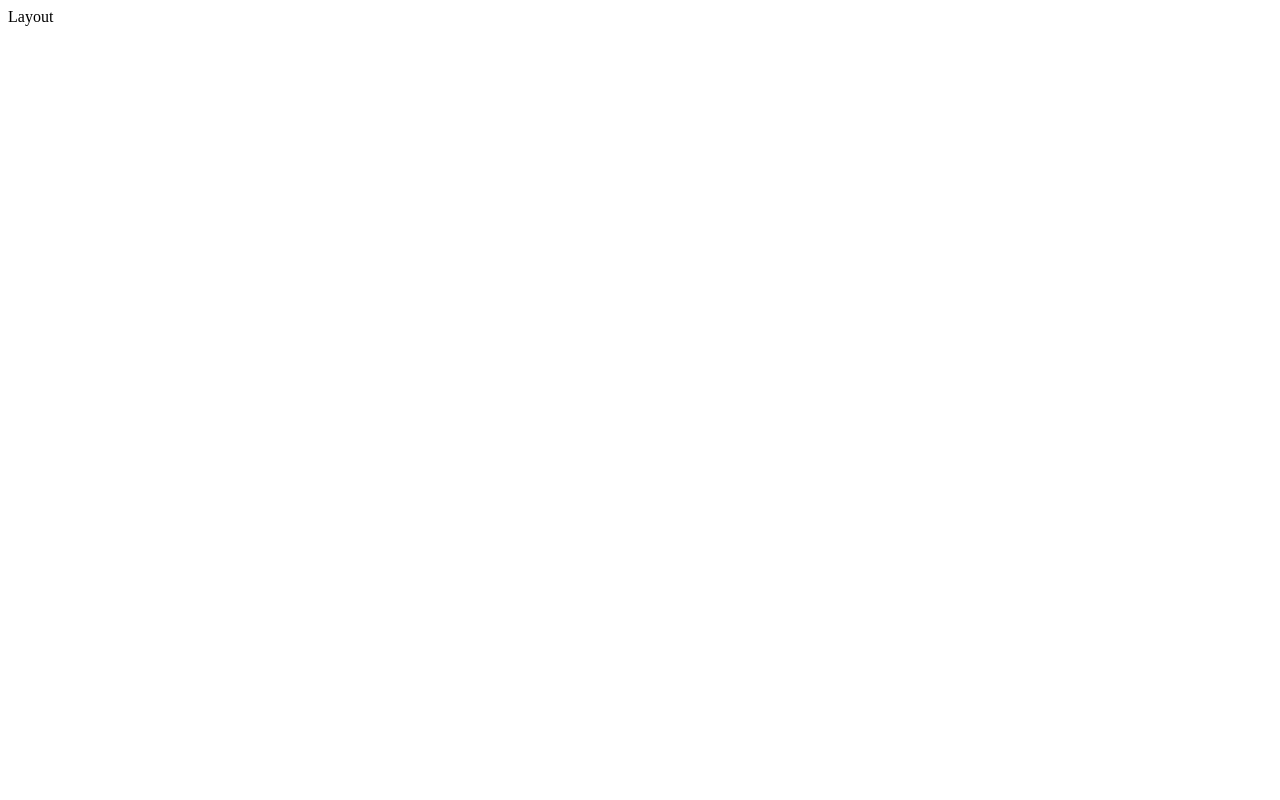
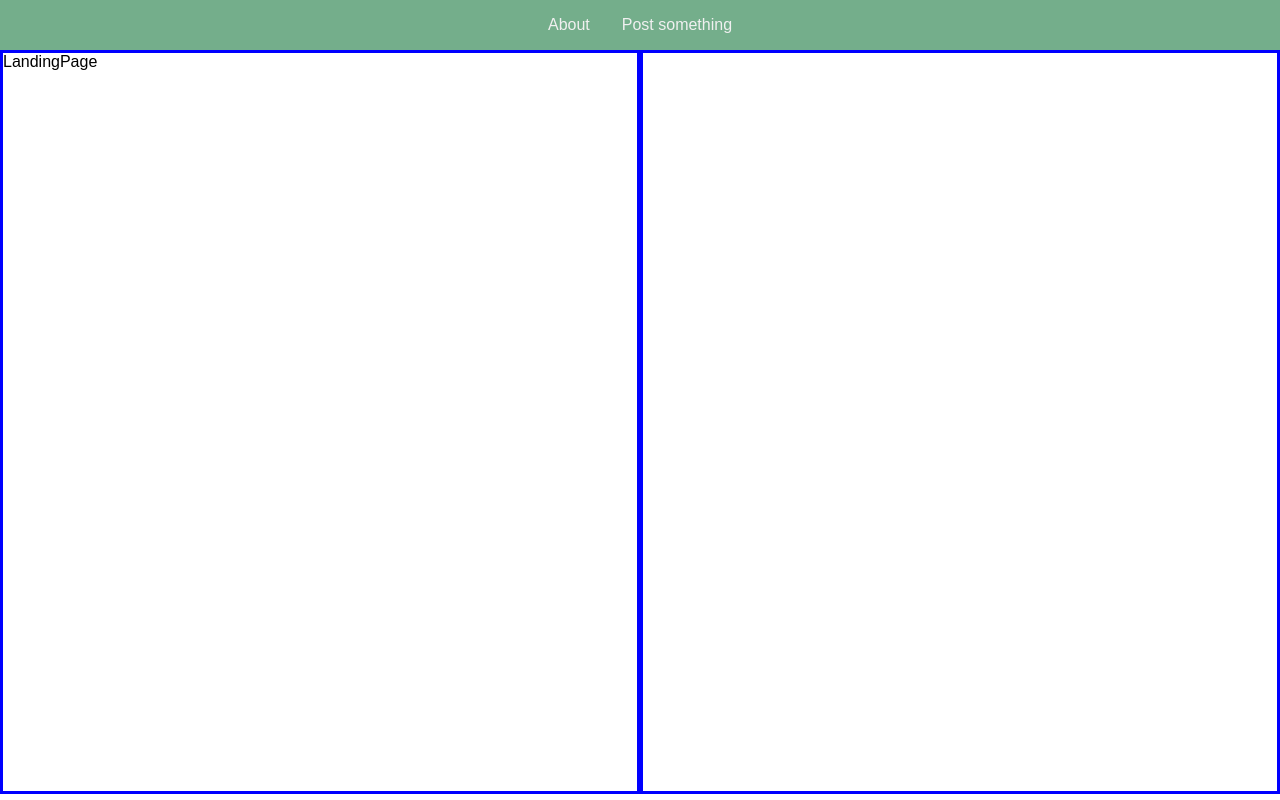
Before and after one commit to ReactRay/ServiceSeek, a React (Vite) app in the folder frontend/: page / in a window 1280 px wide. Built offline with nearby package versions, Linux system fonts and the light colour scheme.

Commit message:
layout planing

```diff
--- a/frontend/package.json
+++ b/frontend/package.json
@@ -13,6 +13,7 @@
     "react": "^19.1.0",
     "react-dom": "^19.1.0",
     "react-router-dom": "^7.5.3",
+    "sass-embedded": "^1.87.0",
     "zustand": "^5.0.4"
   },
   "devDependencies": {
--- /dev/null
+++ b/frontend/src/components/LandingPage.tsx
@@ -0,0 +1,5 @@
+
+
+export function LandingPage() {
+    return <div>LandingPage</div>;
+}
--- a/frontend/src/components/Layout.tsx
+++ b/frontend/src/components/Layout.tsx
@@ -1,10 +1,18 @@
 import { Outlet } from "react-router-dom";
+import { LandingPage } from "./LandingPage";
 
 
 
 export function Layout() {
-    return <div>Layout
+    return <div className="layout-container">
 
-        <Outlet />
+        <div className="layout-item">
+            <LandingPage />
+        </div>
+        <div className="layout-item">
+            <Outlet />
+        </div>
+
+
     </div>;
 }
--- a/frontend/src/components/NavBar.tsx
+++ b/frontend/src/components/NavBar.tsx
@@ -1,7 +1,11 @@
+import { Link } from "react-router-dom";
 
 export function NavBar() {
     return <nav>
-
+        <ul>
+            <li><Link to={'/about'}>About</Link></li>
+            <li><Link to={'/form'}>Post something</Link></li>
+        </ul>
 
     </nav>;
 }
--- a/frontend/src/main.tsx
+++ b/frontend/src/main.tsx
@@ -1,7 +1,8 @@
 import { createRoot } from 'react-dom/client'
-import './index.css'
 import App from './App.js'
 import { BrowserRouter } from 'react-router-dom'
+import './styles/index.scss';
+
 
 createRoot(document.getElementById('root')!).render(
   <BrowserRouter>
--- /dev/null
+++ b/frontend/src/styles/_globals.scss
@@ -0,0 +1 @@
+@forward './variables';
--- /dev/null
+++ b/frontend/src/styles/_layout.scss
@@ -0,0 +1,21 @@
+@use './globals' as *;
+
+.main-container {
+  height: 93dvh;
+}
+
+.layout-container {
+  height: 100%;
+  display: flex;
+
+  .layout-item {
+    flex: 1;
+    border: 3px solid blue;
+  }
+}
+
+@media (max-width: 764px) {
+  .layout-container {
+    flex-direction: column;
+  }
+}
--- /dev/null
+++ b/frontend/src/styles/_nav.scss
@@ -0,0 +1,23 @@
+@use './globals' as *;
+
+nav {
+  background-color: $color-primary;
+
+  ul {
+    display: flex;
+    gap: 2rem;
+    list-style: none;
+    align-items: center;
+    justify-content: center;
+    padding-block: 1rem;
+
+    li {
+      color: $color-white;
+      transition: all 0.4s;
+
+      &:hover {
+        color: $color-text;
+      }
+    }
+  }
+}
--- /dev/null
+++ b/frontend/src/styles/_variables.scss
@@ -0,0 +1,5 @@
+$color-primary: #74ae8b;
+$color-secondary: #a5d284;
+$color-text: #333;
+$color-white: #f0f0f0;
+$color-grey: #777;
--- /dev/null
+++ b/frontend/src/styles/index.css
@@ -0,0 +1,22 @@
+@charset "UTF-8";
+* {
+  padding: 0;
+  margin: 0;
+  box-sizing: border-box;
+}
+
+h1 {
+  font-size: clamp(2.5rem, 5vw + 1rem, 4rem); /* 40px – 64px */
+}
+
+h2 {
+  font-size: clamp(2rem, 4vw + 0.5rem, 3rem); /* 32px – 48px */
+}
+
+h3 {
+  font-size: clamp(1.5rem, 3vw + 0.5rem, 2.25rem); /* 24px – 36px */
+}
+
+h4 {
+  font-size: clamp(1.25rem, 2vw + 0.5rem, 1.75rem); /* 20px – 28px */
+}/*# sourceMappingURL=index.css.map */
--- /dev/null
+++ b/frontend/src/styles/index.scss
@@ -0,0 +1,61 @@
+@use './globals' as *;
+@use './nav';
+@use './layout';
+
+* {
+  padding: 0;
+  margin: 0;
+  box-sizing: border-box;
+}
+
+body {
+  font-family: sans-serif;
+  height: 100dvh;
+}
+
+h1 {
+  font-size: clamp(2.5rem, 5vw + 1rem, 4rem); /* 40px – 64px */
+}
+
+h2 {
+  font-size: clamp(2rem, 4vw + 0.5rem, 3rem); /* 32px – 48px */
+}
+
+h3 {
+  font-size: clamp(1.5rem, 3vw + 0.5rem, 2.25rem); /* 24px – 36px */
+}
+
+h4 {
+  font-size: clamp(1.25rem, 2vw + 0.5rem, 1.75rem); /* 20px – 28px */
+}
+
+a {
+  all: unset; // removes all styles
+  cursor: pointer;
+  text-decoration: none;
+  color: inherit;
+}
+
+input,
+textarea,
+select,
+button {
+  all: unset;
+  font: inherit;
+  color: inherit;
+  background: none;
+  border: none;
+  outline: none;
+  box-sizing: border-box;
+}
+
+button {
+  cursor: pointer;
+}
+
+textarea {
+  resize: vertical; // optional: allow resizing only vertically
+}
+
+.btn {
+}
```
Also changed, not shown: frontend/src/index.css (deleted), 2 other files (tests, documents, lock files or other folders).
